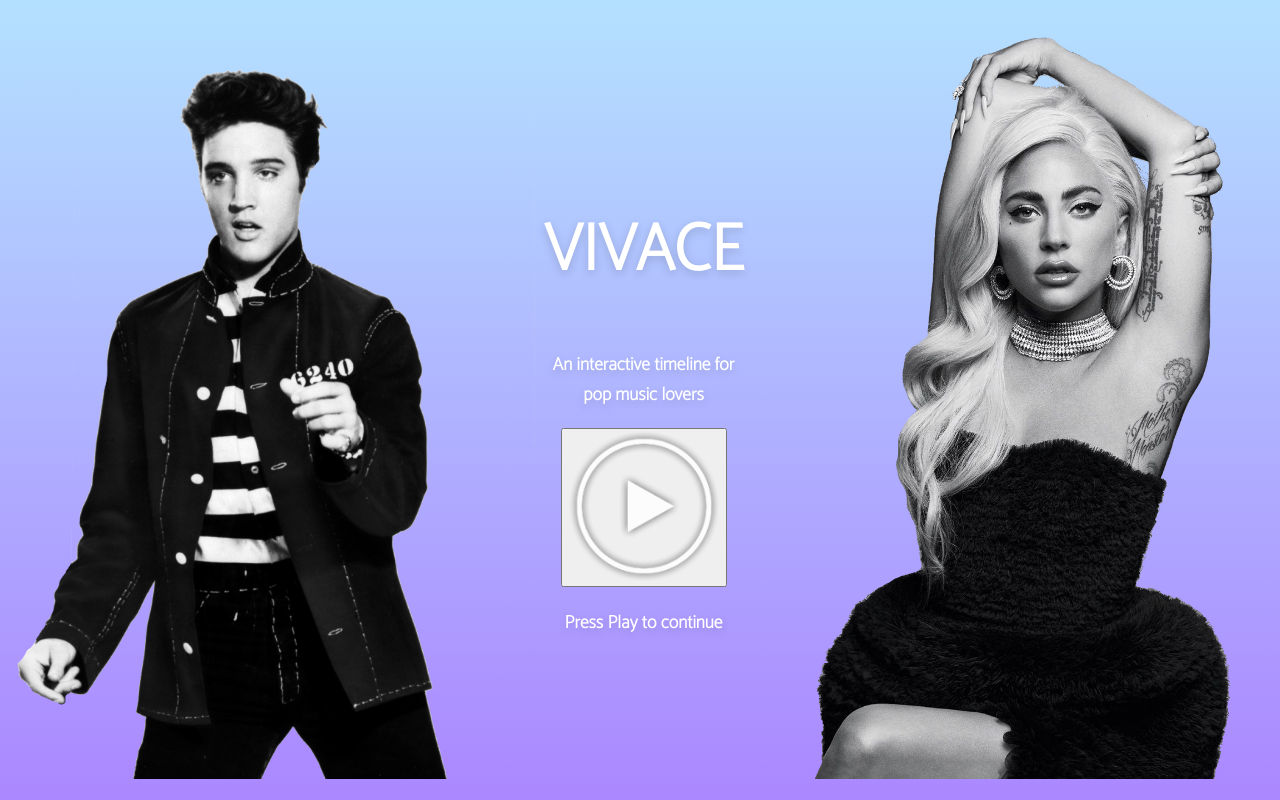
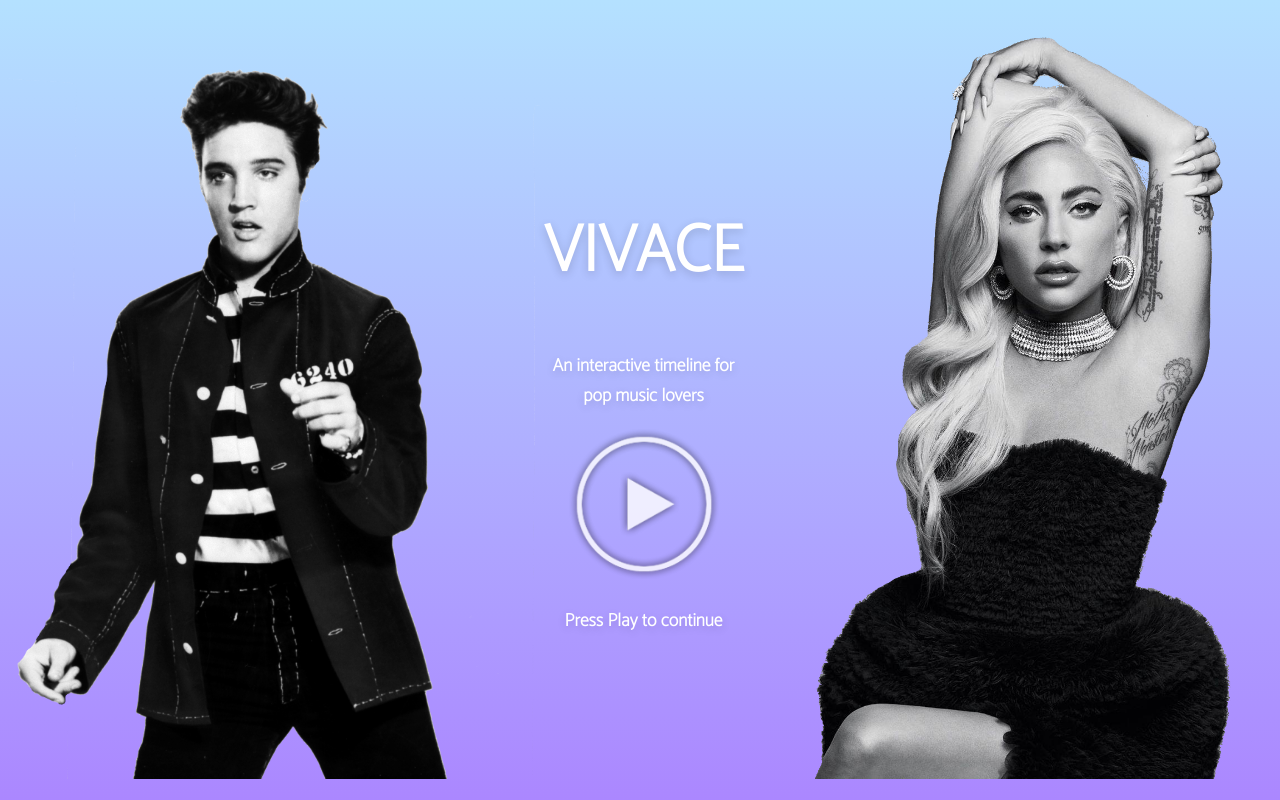
Before and after one commit to inesfalves/vivace-mnse, a React (Create React App) app in the folder Project/: page / in a window 1280 px wide. Built offline with nearby package versions, Linux system fonts and the light colour scheme.

Commit message:
simple fade in animations

```diff
--- a/Project/src/App.css
+++ b/Project/src/App.css
@@ -49,6 +49,22 @@
   margin-top: 1em;
 }
 
+@keyframes fadeIn {
+  from {
+    opacity: 0;
+  }
+  to {
+    opacity: 1;
+  }
+}
+
+.finalPage,
+.historyInfo,
+.PageLayout {
+  animation-name: fadeIn;
+  animation-duration: 1s;
+}
+
 .historyInfo {
   width: 90%;
   display: flex;
@@ -90,11 +106,16 @@
 
 .leftButton,
 .rightButton {
+  position: fixed;
+}
+
+.leftButton,
+.rightButton,
+.playButton {
   padding: 0;
   border: none;
   background: none;
   cursor: pointer;
-  position: fixed;
 }
 
 .leftButton {
--- a/Project/src/Components/Pages/FinalPage.js
+++ b/Project/src/Components/Pages/FinalPage.js
@@ -6,26 +6,23 @@ const size = {
 };
 
 function FinalPage(props) {
-
   const uri = "spotify:playlist:" + props.spotify;
 
-  const result = (props.spotify.length === 0) ? (<div/>) : (
-    <div>
-      <h1 className="Home-header">{props.title}</h1>
-      <hr/>
-      <p className="Home-desc">{props.description}</p>
-      <div className="player">
-        <SpotifyPlayer
-          uri={uri}
-          size={size}
-          view="list"
-          theme="black"
-        />
+  const result =
+    props.spotify.length === 0 ? (
+      <div />
+    ) : (
+      <div className="finalPage">
+        <h1 className="Home-header">{props.title}</h1>
+        <hr />
+        <p className="Home-desc">{props.description}</p>
+        <div className="player">
+          <SpotifyPlayer uri={uri} size={size} view="list" theme="black" />
+        </div>
       </div>
-    </div>
-  );
+    );
 
-  return(result);
+  return result;
 }
 
 export default FinalPage;
--- a/Project/src/Components/Pages/HomePage.js
+++ b/Project/src/Components/Pages/HomePage.js
@@ -18,7 +18,7 @@ function HomePage() {
           </p>
         </header>
         <Link to="/tl">
-          <Button name={play} />
+          <Button buttonClass={"playButton"} name={play} />
         </Link>
         <p className="Home-desc">Press Play to continue</p>
       </div>
```
